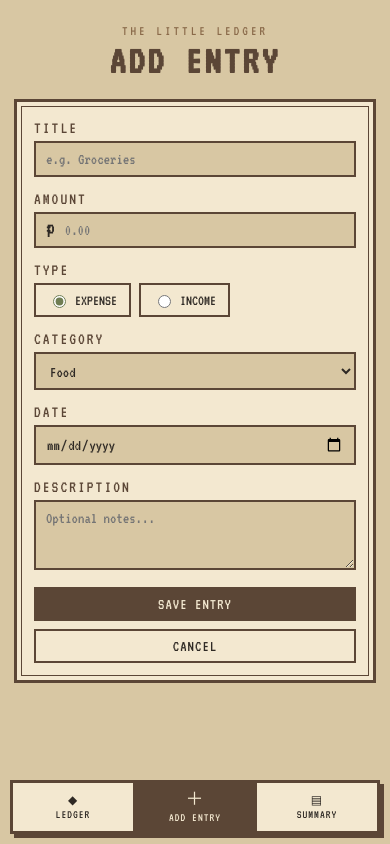
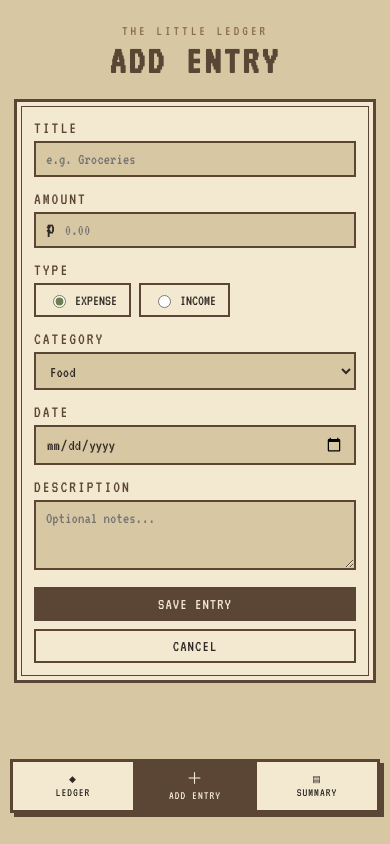
Before and after one commit to nae-rms/midterm-project-webdvt, a React (Vite) app: page /add in a window 390 px wide. Built offline with nearby package versions, Linux system fonts and the light colour scheme.

Commit message:
make navbar pinned in dashboard

```diff
--- a/src/components/Layout.jsx
+++ b/src/components/Layout.jsx
@@ -1,15 +1,25 @@
-import { NavLink, Outlet } from "react-router-dom";
+import { NavLink, Outlet, useLocation } from "react-router-dom";
 
-import "./../styles/Layout.css";
+import "../styles/Layout.css";
 
 function Layout() {
+  const location = useLocation();
+
+  const isDashboard = location.pathname === "/";
+
   return (
     <>
       <main>
         <Outlet />
       </main>
 
-      <nav className="bottom-nav">
+      <nav
+        className={
+          isDashboard
+            ? "bottom-nav bottom-nav-fixed"
+            : "bottom-nav"
+        }
+      >
         <NavLink
           to="/"
           end
--- a/src/styles/Layout.css
+++ b/src/styles/Layout.css
@@ -1,17 +1,14 @@
+/* =========================
+   BOTTOM NAVIGATION
+========================= */
+
 .bottom-nav {
-    position: fixed;
-
-    left: 50%;
-    bottom: 14px;
-
-    transform: translateX(-50%);
-
-    z-index: 100;
-
   display: flex;
   align-items: stretch;
 
   width: min(430px, calc(100% - 28px));
+
+  margin: 20px auto;
 
   background: var(--card);
 
@@ -19,6 +16,25 @@
 
   box-shadow: 4px 4px 0 var(--border);
 }
+
+/* Dashboard only */
+
+.bottom-nav-fixed {
+  position: fixed;
+
+  left: 50%;
+  bottom: 14px;
+
+  z-index: 100;
+
+  margin: 0;
+
+  transform: translateX(-50%);
+}
+
+/* =========================
+   NAVIGATION ITEMS
+========================= */
 
 .nav-item {
   flex: 1;
@@ -36,9 +52,9 @@
 
   color: var(--text);
 
+  text-decoration: none;
+
   border-right: 2px solid var(--border);
-
-    text-decoration: none;
 
   font-size: 14px;
   letter-spacing: 1px;
@@ -64,9 +80,12 @@
   color: var(--card);
 }
 
+/* =========================
+   NAVIGATION ICONS
+========================= */
+
 .nav-icon {
   font-size: 12px;
-
   line-height: 1;
 }
 
@@ -74,11 +93,26 @@
   font-size: 18px;
 }
 
+/* =========================
+   MOBILE
+========================= */
+
 @media (max-width: 600px) {
   .bottom-nav {
+    width: calc(100% - 20px);
+
+    margin: 16px auto;
+  }
+
+  .bottom-nav-fixed {
+    left: 10px;
     bottom: 10px;
 
     width: calc(100% - 20px);
+
+    margin: 0;
+
+    transform: none;
   }
 
   .nav-item {
@@ -86,4 +120,12 @@
 
     font-size: 12px;
   }
+
+  .nav-icon {
+    font-size: 9px;
   }
+
+  .nav-item:nth-child(2) .nav-icon {
+    font-size: 16px;
+  }
+}
```
Lines whose indentation alone changed are shown as unchanged.
